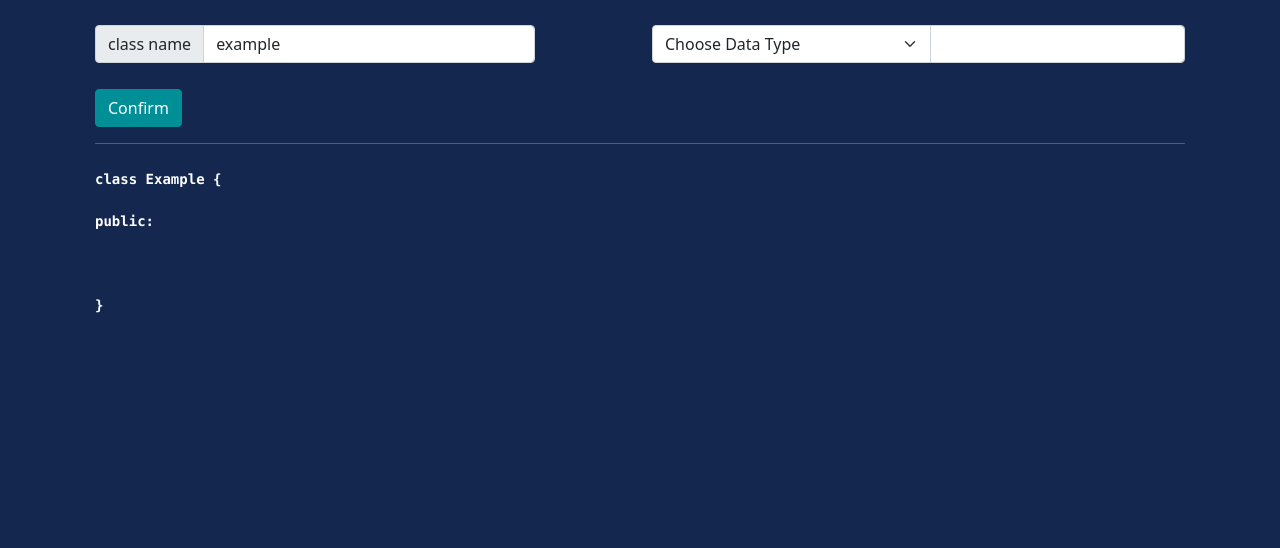
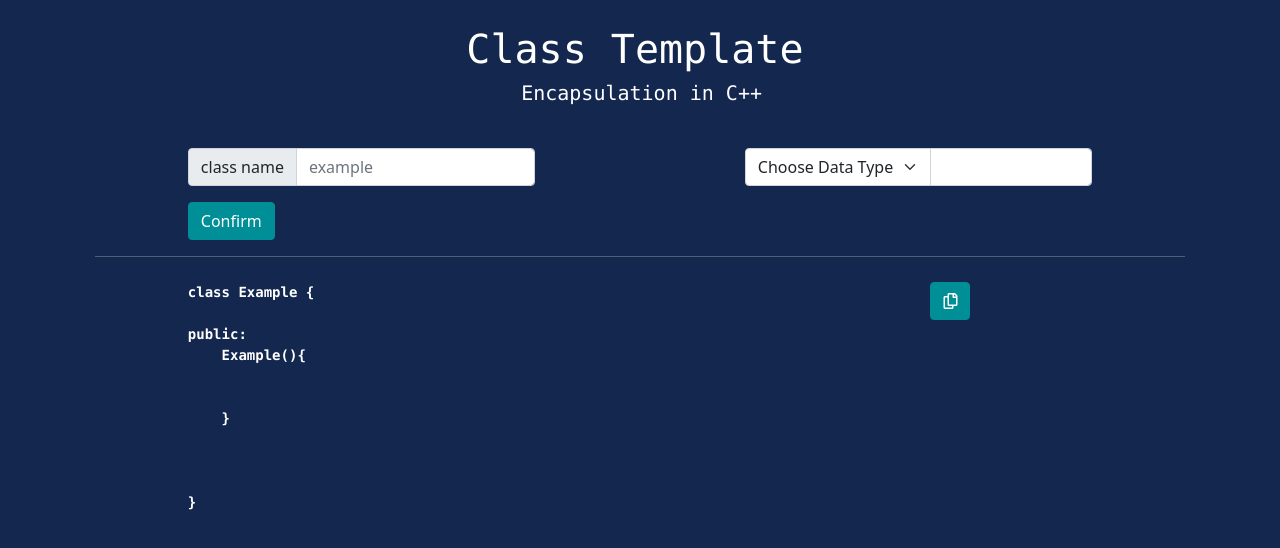
Before and after one commit to NabeelAhmed-090/Class_Template, a React (Create React App) app: page / in a window 1280 px wide. Shown: the top 548 px of the page. Built offline with nearby package versions, Linux system fonts and the light colour scheme.

Commit message:
Copy feature added and dealt with duplicate data members issue

```diff
--- a/public/index.html
+++ b/public/index.html
@@ -1,13 +1,14 @@
 <!DOCTYPE html>
 <html lang="en">
-  <head>
+
+<head>
     <meta charset="utf-8" />
     <link rel="icon" href="%PUBLIC_URL%/favicon.ico" />
     <meta name="viewport" content="width=device-width, initial-scale=1" />
     <meta name="theme-color" content="#000000" />
-    <meta
-      name="description"
-      content="Web site created using create-react-app"
+    <meta name="description" content="Web site created using create-react-app" />
+
+    <link rel="stylesheet" href="https://cdnjs.cloudflare.com/ajax/libs/font-awesome/5.15.4/css/all.min.css" integrity="sha512-1ycn6IcaQQ40/MKBW2W4Rhis/DbILU74C1vSrLJxCq57o941Ym01SwNsOMqvEBFlcgUa6xLiPY/NS5R+E6ztJQ==" crossorigin="anonymous" referrerpolicy="no-referrer"
     />
     <link rel="apple-touch-icon" href="%PUBLIC_URL%/logo192.png" />
     <!--
@@ -25,8 +26,9 @@
       Learn how to configure a non-root public URL by running `npm run build`.
     -->
     <title>React App</title>
-  </head>
-  <body>
+</head>
+
+<body>
     <noscript>You need to enable JavaScript to run this app.</noscript>
     <div id="root"></div>
     <!--
@@ -39,5 +41,6 @@
       To begin the development, run `npm start` or `yarn start`.
       To create a production bundle, use `npm run build` or `yarn build`.
     -->
-  </body>
+</body>
+
 </html>
--- a/src/App.js
+++ b/src/App.js
@@ -9,52 +9,86 @@ import './App.css'
 function App() {
   const [datamembers, setDataMembers] = useState([])
   const [className, setClassName] = useState('example')
+  const [hasError, setHasErrors] = useState(false)
   var inputRet = ('')
-  var inputClass = ('')
 
   const handleCallBack = (childData) => {
     inputRet = childData
   }
+
+  const copy_text = () => {
+    var text = document.getElementById("output");
+    var selection = window.getSelection();
+    var range = document.createRange();
+    range.selectNodeContents(text)
+    selection.removeAllRanges();
+    selection.addRange(range);
+    document.execCommand('copy')
+  }
+
   return (
     <div className="main">
       <Container style={{ padding: "25px" }}>
         <Row>
-          <Col md={5}>
+          <Col md={4}></Col>
+          <Col md={6} style={{ fontFamily: "Lucida Console" }}>
+            <h1>Class Template</h1>
+          </Col>
+        </Row>
+        <Row>
+          <Col md={4}></Col>
+          <Col md={6} style={{ fontFamily: "Lucida Console", paddingLeft: "6%" }}>
+            <h5>Encapsulation in C++</h5>
+          </Col>
+        </Row>
+        <Row style={{ marginTop: "35px" }}>
+          <Col md={1}></Col>
+          <Col md={4}>
             <InputGroup className="mb-3">
               <InputGroup.Text id="basic-addon1">class name</InputGroup.Text>
-              <FormControl defaultValue={className} onChange={(event) => {
+              <FormControl onChange={(event) => {
                 setClassName(event.target.value)
               }}
-                placeholder="student"
+                placeholder="example"
                 aria-label="Username"
                 aria-describedby="basic-addon1"
               />
             </InputGroup>
           </Col>
-          <Col md={1}></Col>
-          <Col md={6}>
+          <Col md={2}></Col>
+          <Col md={4}>
             <CustomInput parentCallBack={handleCallBack} />
           </Col>
         </ Row>
-        <Row style={{ marginTop: "10px" }}>
+        <Row style={{ marginTop: "10pxy" }}>
+          <Col md={1}></Col>
           <Col md={2}>
             <Button style={{ backgroundColor: "#008E97", borderColor: "#008E97", boxShadow: "none" }} onClick={() => {
-              if (inputRet !== '') {
+              if (inputRet !== '' && datamembers.indexOf(inputRet) === -1) {
                 setDataMembers([...datamembers, inputRet])
+                setHasErrors(false)
+              }
+              else if (datamembers.indexOf(inputRet) !== -1) {
+                setHasErrors(true)
               }
             }}>
               Confirm
             </Button>
           </Col>
-          <Col md={10}></Col>
+          <Col md={4}></Col>
+          <Col md={3}>
+            {hasError === true ? <h6 style={{ color: "red" }}>*Data member already exists</h6> : ""}
+          </Col>
         </Row>
         <hr />
         <Row style={{ marginTop: "25px" }}>
-          <Col md={10}>
+          <Col md={1}></Col>
+          <Col md={8}>
             <div style={{ textAlign: "left" }}>
-              <pre style={{ fontVariant: "simplified" }}><b>{classCreator(className, datamembers)}</b></pre>
+              <pre id="output" style={{ fontVariant: "simplified" }}><b>{classCreator(className, datamembers)}</b></pre>
             </div>
           </Col>
+          <Col md={2}><Button style={{ backgroundColor: "#008E97", borderColor: "#008E97", boxShadow: "none" }} onClick={copy_text}><i class="far fa-copy"></i></Button></Col>
         </Row>
       </Container>
     </div >
--- a/src/components/CustomInput.js
+++ b/src/components/CustomInput.js
@@ -19,7 +19,7 @@ const CustomInput = ({ parentCallBack }) => {
     return (
         <div>
             <InputGroup className="mb-3">
-                <Form.Select defaultValue={type} onChange={handleTypeChange} aria-label="Default select example">
+                <Form.Select id="type" defaultValue={type} onChange={handleTypeChange} aria-label="Default select example">
                     <option>Choose Data Type</option>
                     <option value="int">int</option>
                     <option value="char">char</option>
@@ -28,7 +28,7 @@ const CustomInput = ({ parentCallBack }) => {
                     <option value="int*">int*</option>
                     <option value="char*">char*</option>
                 </Form.Select>
-                <FormControl onChange={handleNameChange} aria-label="Text input with dropdown button" />
+                <FormControl id="name" onChange={handleNameChange} aria-label="Text input with dropdown button" />
             </InputGroup>
         </div>
     )
--- a/src/functions.js
+++ b/src/functions.js
@@ -2,12 +2,22 @@ const capitalizeFirstLetter = (string) => {
     return string.charAt(0).toUpperCase() + string.slice(1);
 }
 
+
+const contructor_creator = (className, dataMembers) => {
+    var mainString =
+        `${capitalizeFirstLetter(className)}(){
+
+
+    }`
+    return mainString
+}
+
 const getter_creator = (type, data_member) => {
-    var a =
+    var mainString =
         `  ${type} get${capitalizeFirstLetter(data_member)}(){
               return ${data_member}
       }`
-    return a
+    return mainString
 }
 
 const setter_creator_pointers = (type, data_member) => {
@@ -47,6 +57,7 @@ export const classCreator = (classname, dataMembers) => {
         }).join("\n        ")
         }
 public:
+    ${contructor_creator(classname, dataMembers)}
     ${dataMembers.map((x) => {
             var type = x.split(" ")
             { return getter_creator(type[0], type[1]) }
```
